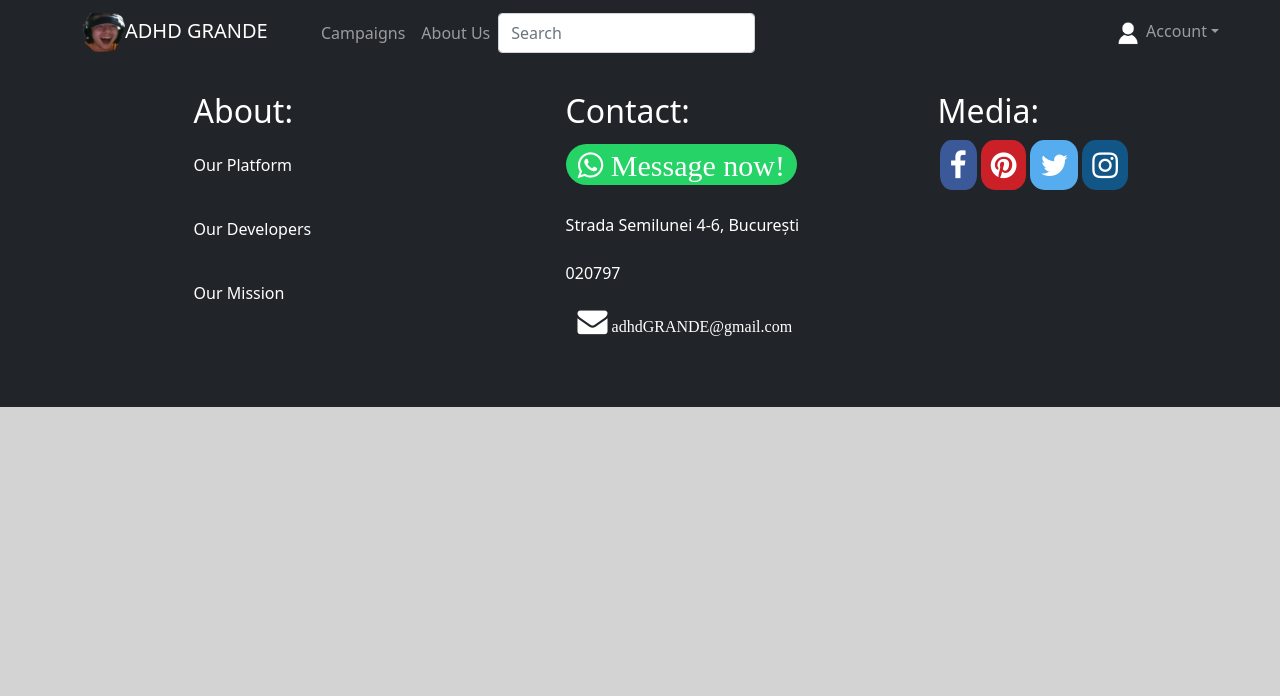
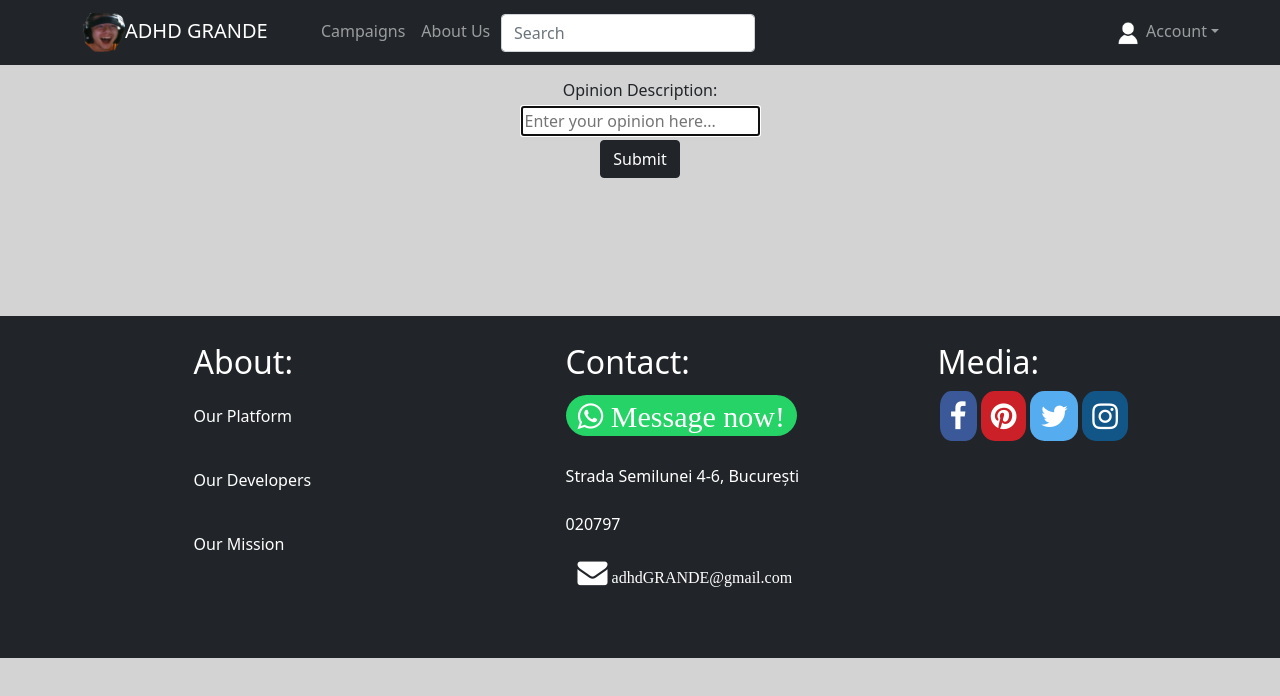
Before and after one commit to Valentin-Alexandru0099/ADHD-Grande, a React (Create React App) app in the folder client/: page /campaigns/campaign/1/add-opinion in a window 1280 px wide. Shown: the top 696 px of the page. Built offline with nearby package versions, Linux system fonts and the light colour scheme.

Commit message:
opinion form added

```diff
--- a/client/src/App.js
+++ b/client/src/App.js
@@ -6,6 +6,8 @@ import Home from './home/home';
 import About from "./about/about";
 import Campaigns from "./campaigns/campaignsPage";
 import CampaignDetails from "./campaigns/campaignDetails";
+import CampaignForm from "./campaigns/campaingForm";
+import OpinionForm from "./opinion/opinionForm";
 
 
 export const BASE_API_URL = "http://localhost:8080/api/";
@@ -21,6 +23,9 @@ function App() {
           <Route path="/about_us" element={< About />} />
           <Route path="/campaigns" element={< Campaigns />}/>
           <Route path="/campaigns/campaign/:id" element={<CampaignDetails />} />
+          <Route path="/campaigns/add-campaign" element={<CampaignForm />} />
+          <Route path="//campaigns/campaign/:id/add-opinion" element={<OpinionForm />} />
+
 
         </Routes>
       </BrowserRouter>
--- a/client/src/campaigns/campaignDetails.js
+++ b/client/src/campaigns/campaignDetails.js
@@ -6,7 +6,7 @@ import { BASE_API_URL } from "../App";
 import "./details.css";
 import Form from 'react-bootstrap/Form'
 import photo from "../images/card_image.png";
-import OpinionCard from "./opinionCard";
+import OpinionCard from "../opinion/opinionCard";
 
 export default function CampaignDetails() {
 
--- /dev/null
+++ b/client/src/campaigns/campaingForm.js
@@ -0,0 +1,6 @@
+export default function CampaignForm(){
+    return(
+        <>
+        </>
+    );
+};
--- /dev/null
+++ b/client/src/opinion/opinionForm.css
@@ -0,0 +1,8 @@
+div.opinion-form-workspace{
+    margin: 1%;
+    text-align: center;
+}
+
+input{
+    margin:1%
+}
--- /dev/null
+++ b/client/src/opinion/opinionForm.js
@@ -0,0 +1,36 @@
+import "./opinionForm.css";
+import axios from "axios";
+import { BASE_API_URL } from "../App";
+import { useNavigate, useParams } from "react-router";
+import { Button } from "react-bootstrap";
+
+export default function OpinionForm() {
+
+    let navigate = useNavigate();
+
+    const { id } = useParams();
+
+    async function addOpinion() {
+        const description = document.getElementById("description").value;
+        await axios(BASE_API_URL + "campaigns/campaign/" + id + "/add-opinion", {
+            "opinion": description
+        })
+            .then((response) => {
+                console.log(response);
+            })
+            .finally(navigate("/campaigns/campaign/"+id));
+    };
+
+    return (
+        <div className="opinion-form-workspace">
+            <form>
+                <label>Opinion Description:
+                    <input id="description" type="text" placeholder="Enter your opinion here..." required autoFocus />
+                </label><br />
+                <Button variant="dark" onClick={addOpinion}>
+                    Submit
+                </Button>
+            </form>
+        </div>
+    );
+};
```
Also changed, not shown: client/src/opinion/opinionCard.js (renamed from client/src/campaigns/opinionCard.js).
